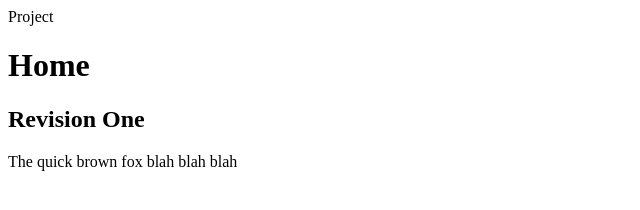
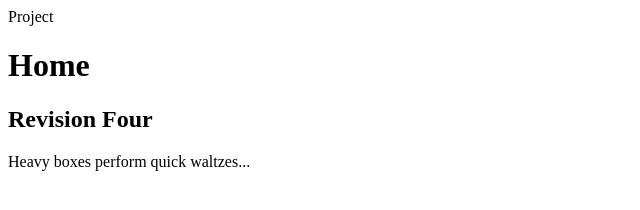
Before and after one commit to andrew-tek/CS380Exercise0, a plain HTML site: page about.html in a window 1280 px wide. Shown: the full height of the page, 0-640 px from the left. Drawn offline with Linux system fonts and the light colour scheme.

Commit message:
revision four

```diff
--- a/about.html
+++ b/about.html
@@ -6,7 +6,7 @@
 </head>
 <body>
 <h1>Home<h1>
-<h2>Revision One</h2>
-<p>The quick brown fox blah blah blah</p>
+<h2>Revision Four</h2>
+<p>Heavy boxes perform quick waltzes...</p>
 </body>
 </html>
```
